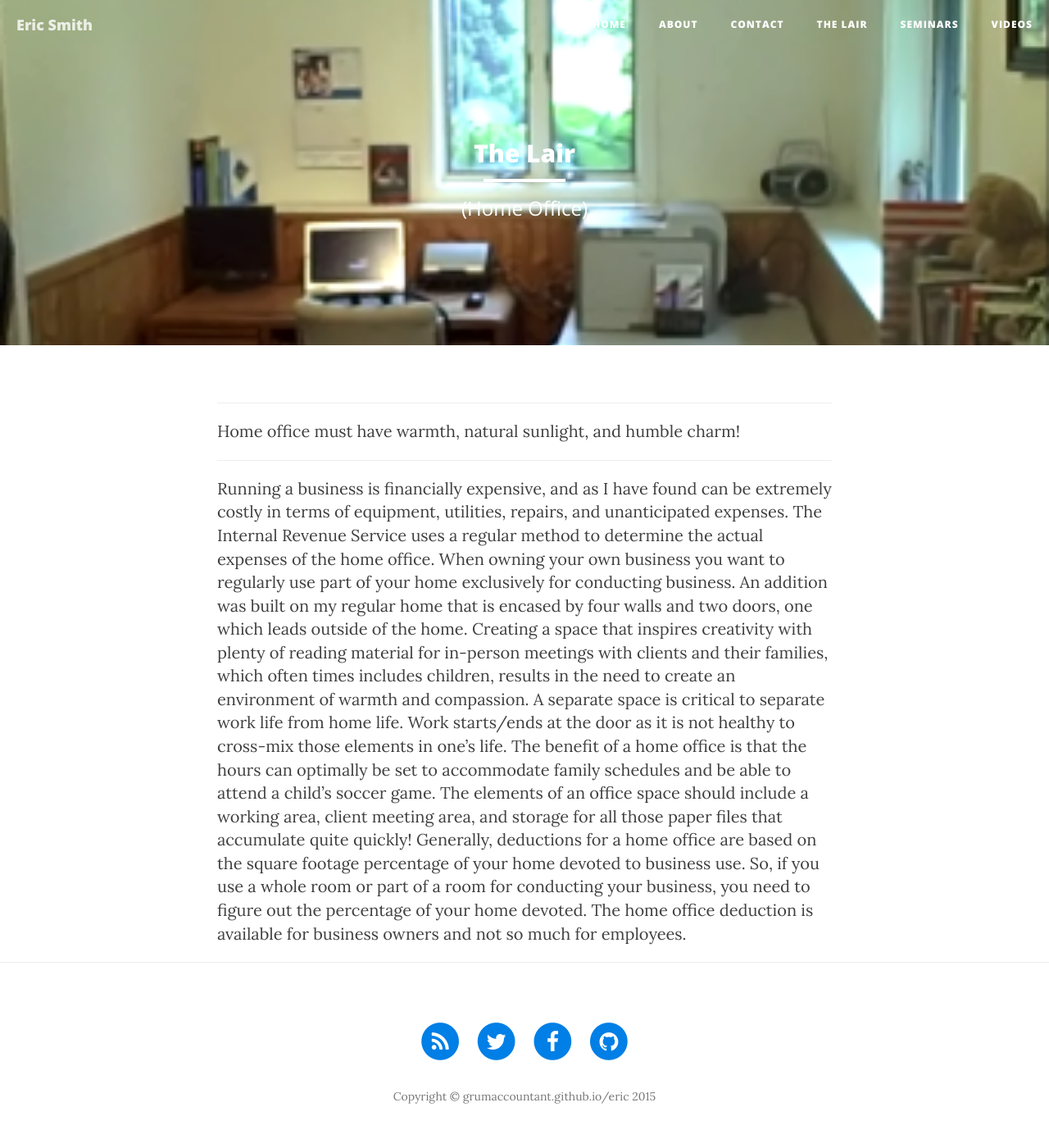
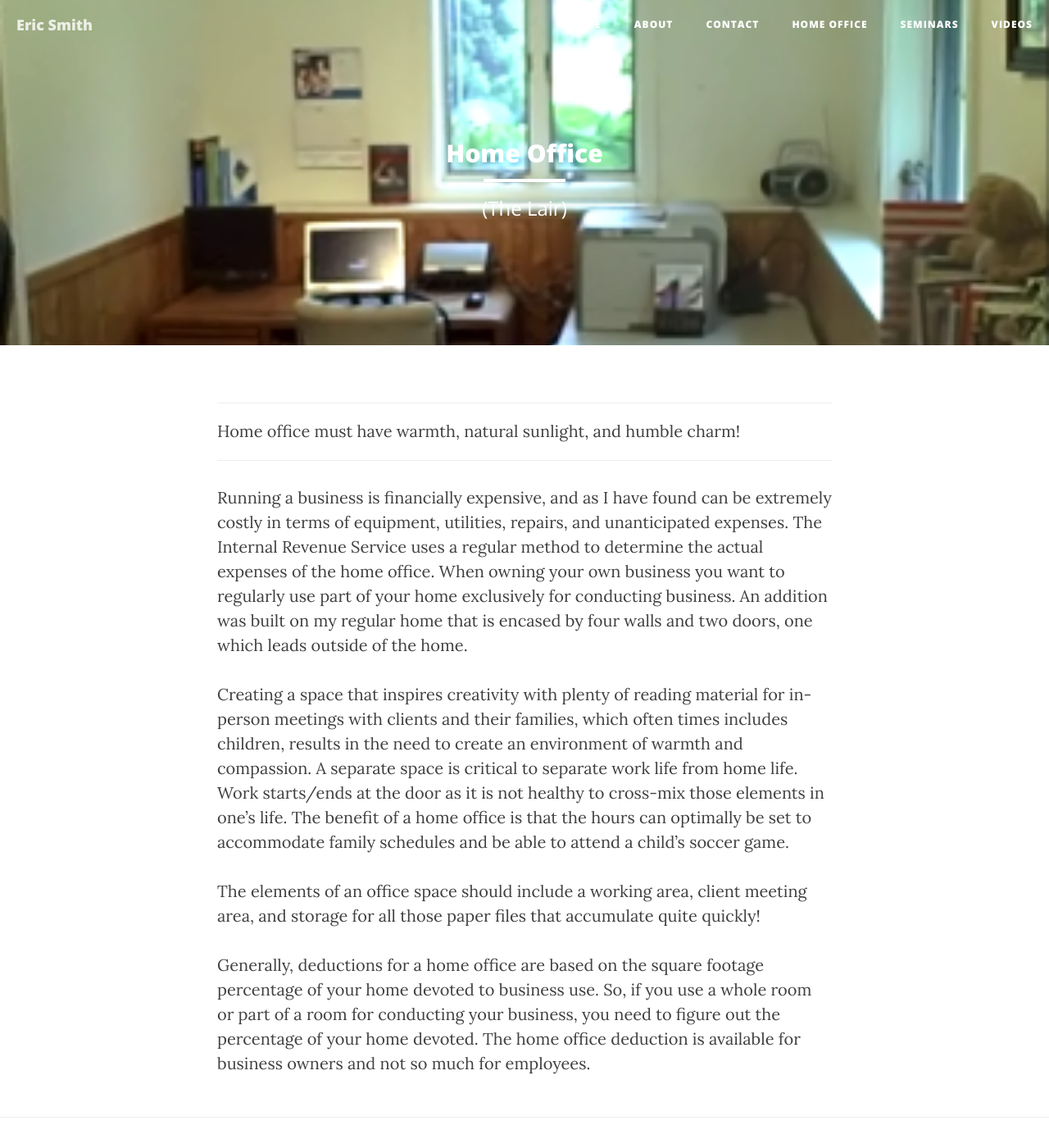
Before and after one commit to grumaccountant/eric, a Jekyll site: the page built from office.html, in a window 1280 px wide and 1400 px high. Shown: the whole window at 82% size. Built offline with Jekyll 4.4.1, drawn with Linux system fonts in a browser that asks for light colours; nearby versions of some CDN libraries.

Commit message:
Update office.html

```diff
--- a/office.html
+++ b/office.html
@@ -1,7 +1,7 @@
 ---
 layout: page
-title: "The Lair"
-description: "(Home Office)"
+title: "Home Office"
+description: "(The Lair)"
 header-img: "img/HO1.png"
 ---
 
@@ -10,13 +10,13 @@ header-img: "img/HO1.png"
     <div class="col-xs-13">
 <hr>
 Home office must have warmth, natural sunlight, and humble charm!<hr>
-
+<p><p>
 Running a business is financially expensive, and as I have found can be extremely costly in terms of equipment, utilities, repairs, and unanticipated expenses.  The Internal Revenue Service uses a regular method to determine the actual expenses of the home office.  When owning your own business you want to regularly use part of your home exclusively for conducting business.  An addition was built on my regular home that is encased by four walls and two doors, one which leads outside of the home.
-
+<p><p>
 Creating a space that inspires creativity with plenty of reading material for in-person meetings with clients and their families, which often times includes children, results in the need to create an environment of warmth and compassion.  A separate space is critical to separate work life from home life.  Work starts/ends at the door as it is not healthy to cross-mix those elements in one’s life.  The benefit of a home office is that the hours can optimally be set to accommodate family schedules and be able to attend a child’s soccer game.
-
+<p><p>
 The elements of an office space should include a working area, client meeting area, and storage for all those paper files that accumulate quite quickly!
-
+<p><p>
 Generally, deductions for a home office are based on the square footage percentage of your home devoted to business use. So, if you use a whole room or part of a room for conducting your business, you need to figure out the percentage of your home devoted.  The home office deduction is available for business owners and not so much for employees.
 
 
```
